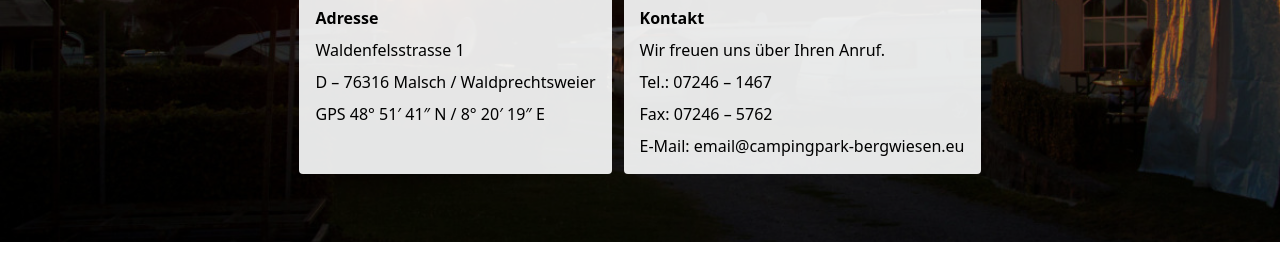
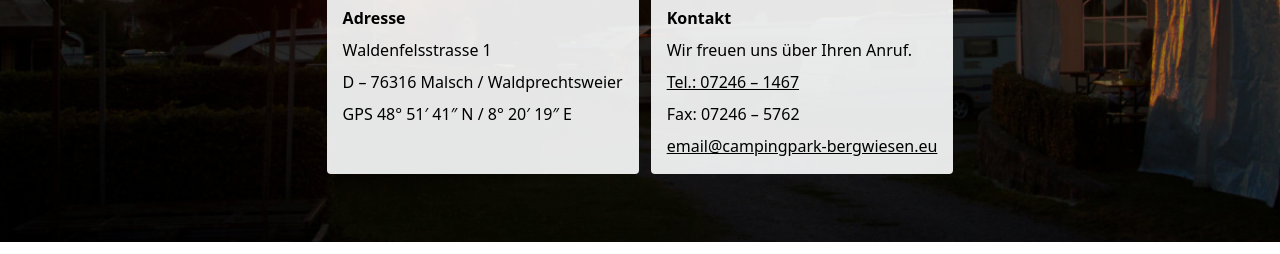
Before and after one commit to mp1707/bergwiesen, an Astro site: page /kontakt in a window 1280 px wide. Shown: the part 558-812 px from the top of the page. Built offline with nearby package versions, Linux system fonts and the light colour scheme; Astro itself is replaced by a stand-in of ours.

Commit message:
mail and tel links

```diff
--- a/src/pages/kontakt.astro
+++ b/src/pages/kontakt.astro
@@ -28,9 +28,9 @@
           <ContentCard addStyles="flex flex-col gap-2">
             <h1 class="font-bold">Kontakt</h1>
             <p>Wir freuen uns über Ihren Anruf.</p>
-            <p>Tel.: 07246 – 1467</p>
+            <a class="underline" href="tel:072461467">Tel.: 07246 – 1467</a>
             <p>Fax: 07246 – 5762</p>
-            <p>E-Mail: email@campingpark-bergwiesen.eu</p>
+            <a class="underline" href="mailto:email@campingpark-bergwiesen.eu">email@campingpark-bergwiesen.eu</a>
           </ContentCard>
         </div>
       </div>
```
